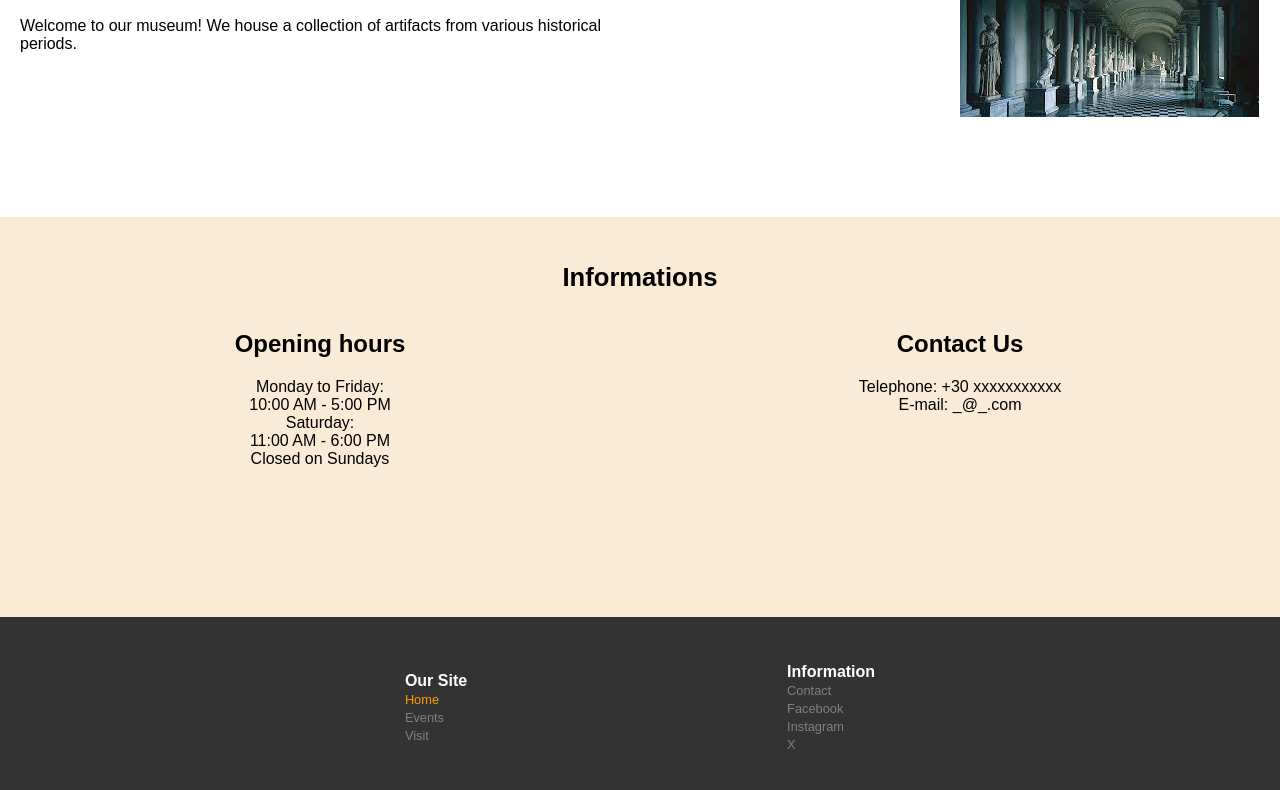
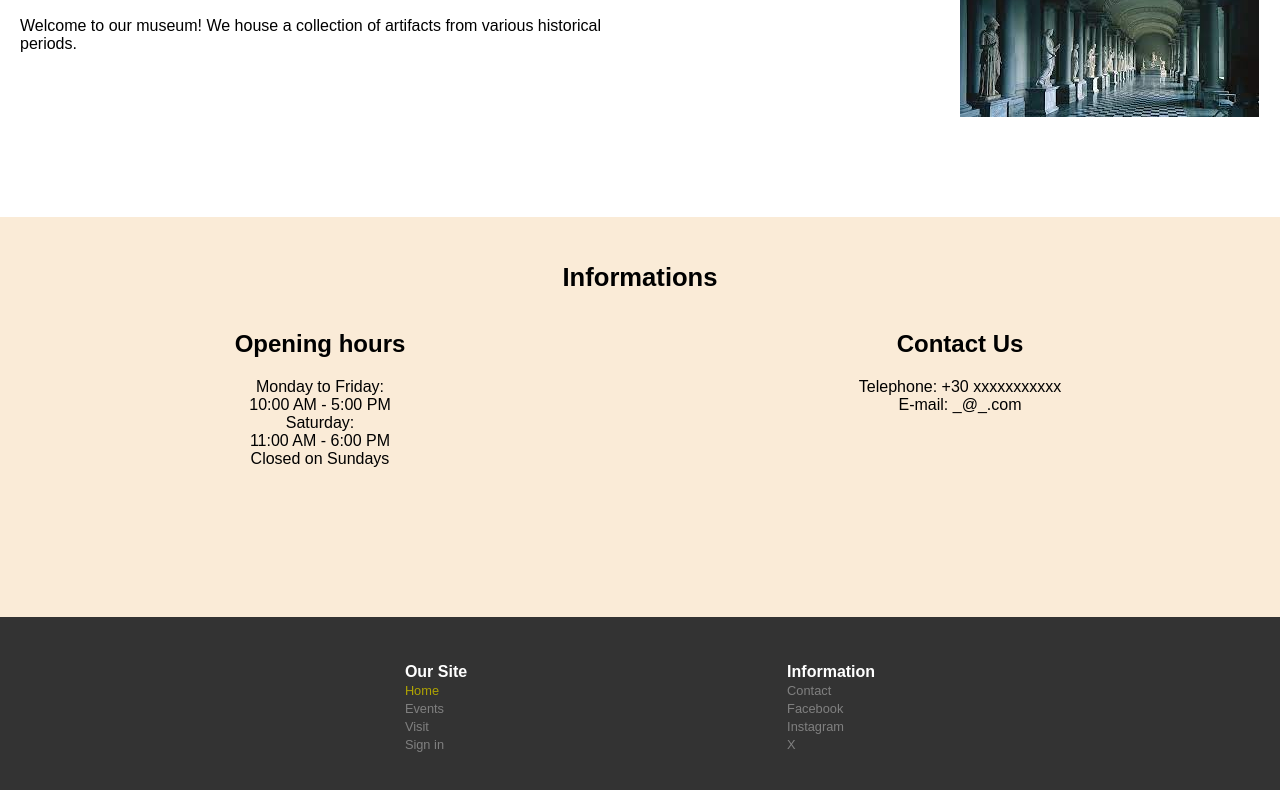
Before and after one commit to gkalakonis/museum, a plain HTML site: page index.html in a window 1280 px wide. In both pictures the pointer is over the link "Home". Shown: the part 831-1621 px from the top of the page. Drawn offline with nearby package versions, Linux system fonts and the light colour scheme.

Commit message:
colorbuttonchanges

```diff
--- a/css/footerbot.css
+++ b/css/footerbot.css
@@ -36,5 +36,5 @@ nav {
 }
 
 .footermenu a:hover, .social a:hover {
-    color: #ff9900;
+    color: #afa403;
 }
--- a/css/menu.css
+++ b/css/menu.css
@@ -30,7 +30,7 @@ nav {
     text-transform: uppercase;
 }
 .menu a:hover {
-    color: #ff9900;
+    color: #afa403;
 }
 
 .dropdown-content {
--- a/index.html
+++ b/index.html
@@ -33,6 +33,7 @@
             </div>
         </div>
         <div class="top-right-buttons">
+            <a href="#" class="transparent-button">Sign in</a>
             <a href="#" class="transparent-button">Tickets</a>
             <a href="#" class="transparent-button">Language</a>
         </div>
@@ -122,6 +123,7 @@
                     <li><a href="#">Home</a></li>
                     <li><a href="#">Events</a></li>
                     <li><a href="#">Visit</a></li>
+                    <li><a href="#">Sign in</a></li>
                 </ul>
                 <ul class="social">
                     <li><span class="title">Information</span></li>
```
